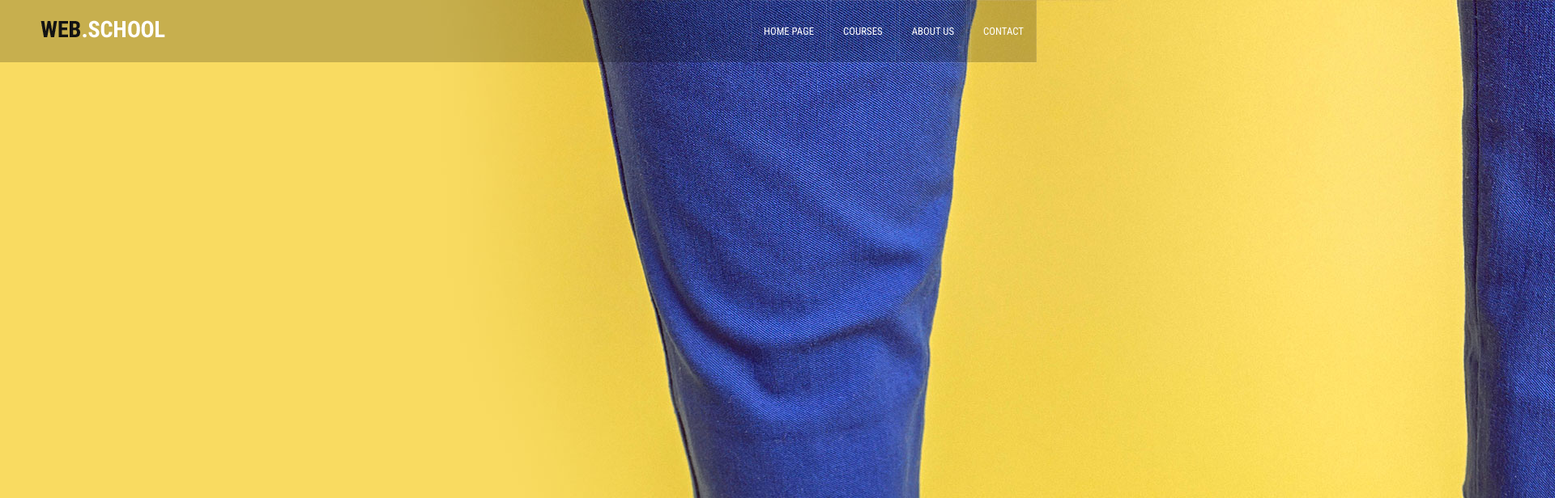
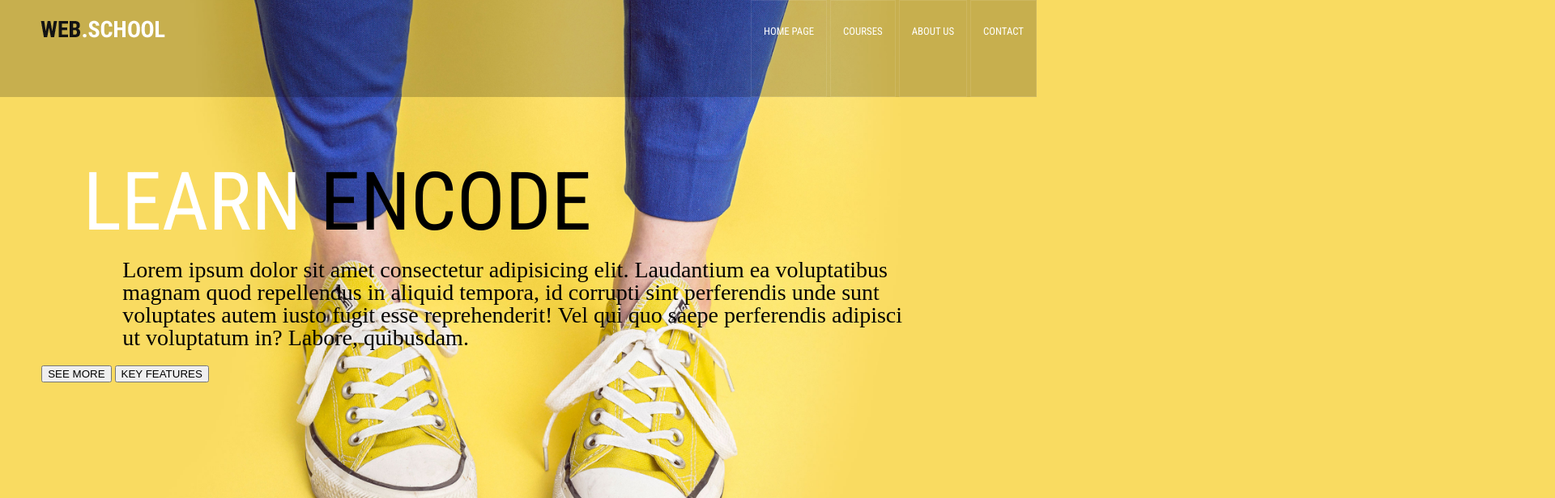
Before and after one commit to olgasygnowska/Yellow_Page, a website: page index.html in a window 1280 px wide. Shown: the top 616 px of the page at 81% size, 1920 px wide, since content can reach past the window. Drawn offline with Linux system fonts and the light colour scheme.

Commit message:
Working on header and main banner - RWD, adjustments

```diff
--- a/index.html
+++ b/index.html
@@ -23,12 +23,11 @@
             <div class="main-banner">
                 <div class="container">
                     <div class="banner">
-                        <div class='banner-image'><img src='images/banner-bg.jpg'></div>
                         <div class="banner-title"><h4>LEARN <span>ENCODE</span></h4></div>
                         <div class="banner-text">Lorem ipsum dolor sit amet consectetur adipisicing elit. Laudantium ea voluptatibus magnam quod repellendus in aliquid tempora, id corrupti sint perferendis unde sunt voluptates autem iusto fugit esse reprehenderit! Vel qui quo saepe perferendis adipisci ut voluptatum in? Labore, quibusdam.</div>
                         <button type="button" class='btn-right'>SEE MORE</button>
                         <button type="button" class='btn-left'>KEY FEATURES</button>
-                        <a href="#" class="banner-slide-button"><img src='images/arrow.svg'>ZOBACZ WIĘCEJ</a>
+                        <a href="#" class="banner-slide-button"></a>
                     </div>
                 </div>
             </div>
--- a/scss/partials/_header.scss
+++ b/scss/partials/_header.scss
@@ -1,12 +1,17 @@
 .page-header {
-    position: relative;
-    width: 100%;
-    height: 77px;
+    height: 30vh;
+    padding: 0;
+    margin: 0;
     background-color: $bgColorNav;
 
+    @media (min-width: 600px) {
+    height: 15vh;
+    }
+    @media (min-width: 300px) and (max-height: 500px) {
+    height: 20vh;
+    }
+
     .container {
-        margin: 0 auto;
-        width: 100%;
 
         .page-logo {
             float: left;
@@ -25,6 +30,7 @@
                     font-family: $fontRoboto;
                     font-size: 0.8em;
                     line-height: 0.5em;
+                    height: 15vh;
                     color: white;
                     text-transform: uppercase;
                     display: inline-block;
@@ -54,34 +60,120 @@
 }
 
 .main-banner {
+    background-image: url('.././images/banner-bg.jpg');
+    background-size: cover;
+    background-position: center;
+    width: 100%;
+    height: 100vh;
     position: relative;
-    height: 100%;
+    z-index: -1;
+    @media (min-width: 600px) {
+    height: 100vh;
+    }
+    @media (min-width: 300px) and (max-height: 500px) {
+    height: 80vh;
+    }
 
-    .container {
-        position: absolute;
-        width: 100vw;
-        height:100%;
-        z-index: -1;
+  &:before {
+    content: '';
+    display: block;
+    position: absolute;
+    top: calc(80vh - 48px);
+    left: calc(50vw - 101px);
+    @media (min-width: 600px) {
+      top: calc(90vh - 48px);
+    }
+    @media (min-width: 300px) and (max-height: 500px) {
+      top: calc(80vh - 48px);
+    }
+  }
+  &:after {
+    content: "";
+    display: block;
+    width: 20px;
+    height: 20px;
+    background: url(".././images/arrow.svg");
+    background-size: contain;
+    background-repeat: no-repeat;
+    background-position: center;
+    position: absolute;
+    top: calc(80vh - 30px);
+    left: calc(50vw - 10px);
+    opacity: 0.5;
+    z-index: 1;
+    @media (min-width: 600px) {
+      top: calc(90vh - 30px);
+    }
+    @media (min-width: 400px) and (max-height: 500px) {
+      top: calc(80vh - 30px);
+    }
+  }
+  .container {
 
         .banner {
-            position: absolute;
-            left:0;
-            width:100%;
-            height:100%;
-            margin: 0 auto;
+            padding: 15vh 4vw 0;
+            @media (min-height: 650px) {
+            padding: 10vh 4vw 0;
+            }
+            @media (min-width: 600px) and (min-height: 700px) {
+            padding: 25vh 4vw 0;
 
-            .banner-image {
-                background-size: cover;
-                background-position: center;
-                background-repeat: no-repeat;
-                float: left;
+            .banner-title {
+                padding: 0 4vw;
+                margin: 0;
+                font-family: $fontRoboto;
+                font-size: 8vh;
+                color: white;
+                @media (min-width: 600px) {
+                  font-size: 80px;
+                }
+                @media (min-width: 1000px) {
+                  font-size: 100px;
+                }
+                @media (min-width: 1000px) and (max-height: 600px) {
+                  font-size: 80px;
+                }
+                @media (min-height: 1200px) {
+                }
+                @media (min-width: 400px) and (max-height: 490px) {
+                  font-size: 10vh;
+                }
+
+                span {
+                    color: black;
+                }
             }
 
-            .banner-title {}
-            .banner-text {}
+            .banner-text {
+                padding: 4vh 7vh;
+                margin: 0;
+                color: black;
+                font-size: 28px;
+                @media (min-width: 600px) {
+                  padding: 20px 100px;
+                }
+                @media (min-width: 1000px) {
+                  font-size: 28px;
+                }
+                @media (min-width: 1000px) and (max-height: 601px) {
+                  font-size: 28px;
+                }
+                @media (min-height: 1000px) {
+                  font-size: 2.5vh;
+                }
+                @media (max-width: 999px) and (max-height: 750px) {
+                  font-size: 2.5vh;
+                }
+                @media (min-width: 400px) and (max-height: 490px) {
+                  font-size: 4vh;
+                  padding: 3vh 8vw;
+            }
+        }
+
             .btn-right {}
             .btn-left {}
             .banner-slide-button {}
         }
     }
 }
+}
```
Also changed, not shown: css/main.css, 1 other file.
